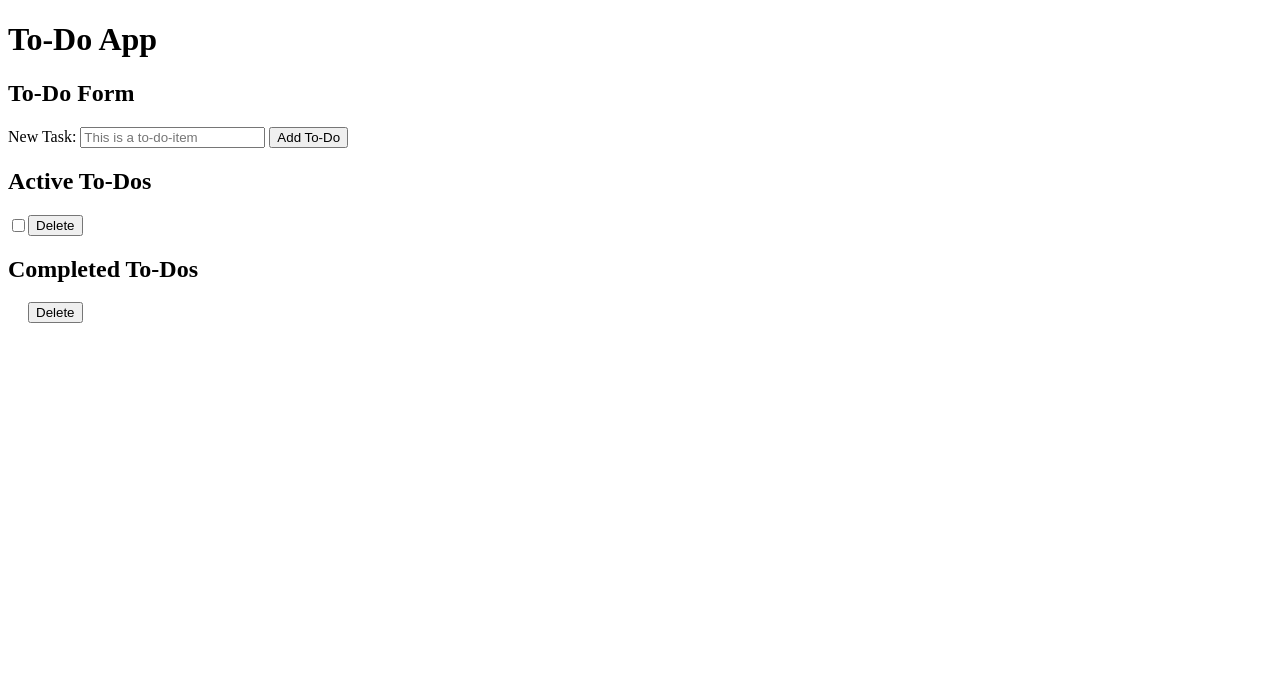
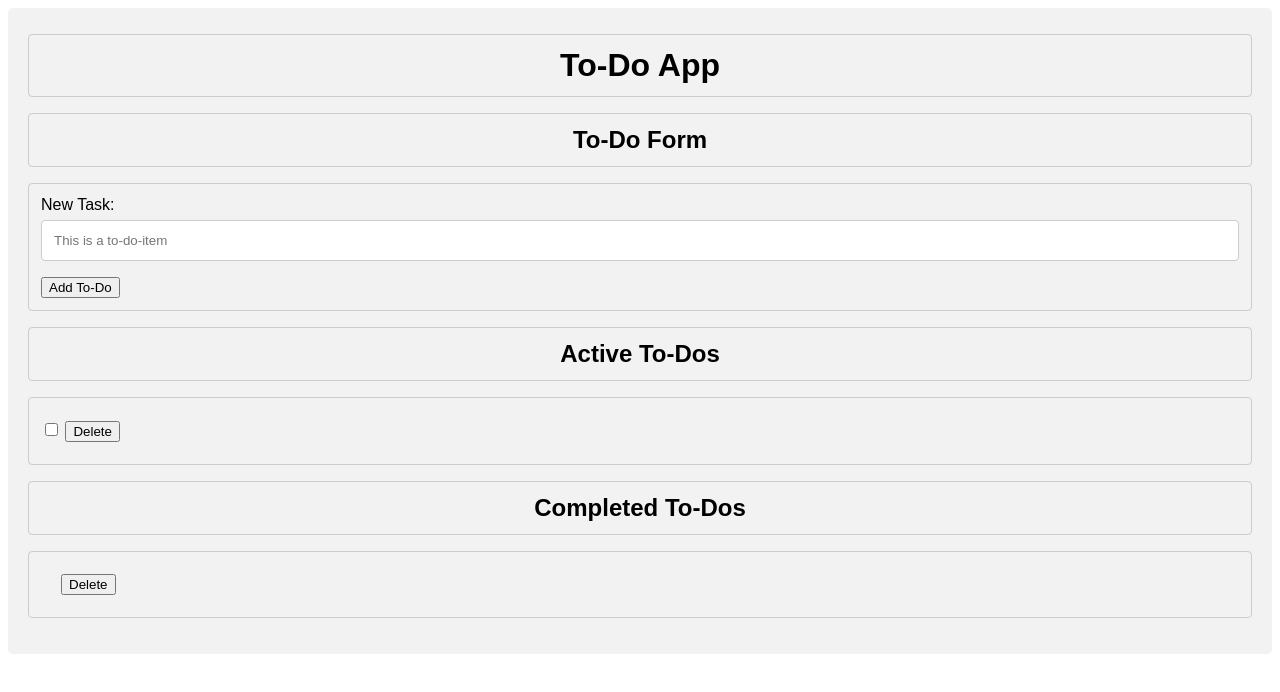
Before and after one commit to shailza85/html-css-js-to-do-list, a plain HTML site: page index.html in a window 1280 px wide. Drawn offline with Linux system fonts and the light colour scheme.

Commit message:
Added event listener.

```diff
--- a/css/style.css
+++ b/css/style.css
@@ -2,30 +2,64 @@
     box-sizing:border-box;
 }
 
-/*body {
+body {font-family: Arial, Helvetica, sans-serif;}
+/*@ link https://www.w3schools.com/howto/tryit.asp?filename=tryhow_css_contact_form*/
+.container {
+    border-radius: 5px;
+    background-color: #f2f2f2;
+    padding: 20px;
+  }
+  input[type=text] {
+    width: 100%;
+    padding: 12px;
+    border: 1px solid #ccc;
+    border-radius: 4px;
+    box-sizing: border-box;
+    margin-top: 6px;
+    margin-bottom: 16px;
+    resize: vertical;
+  }
+.todoform {
+    width: 100%;
+    padding: 12px;
+    border: 1px solid #ccc;
+    border-radius: 4px;
+    box-sizing: border-box;
+    margin-top: 6px;
+    margin-bottom: 16px;
+    resize: vertical;
+}
 
-    display: flex;
-    justify-content: flex-start;
-}*/
-
-.mainForm {
-    width:100%;
+h1,h2{
+    width: 100%;
+    padding: 12px;
+    border: 1px solid #ccc;
+    border-radius: 4px;
+    box-sizing: border-box;
+    margin-top: 6px;
+    margin-bottom: 16px;
+    resize: vertical;
+    text-align: center;
+}
+#addTask, #cTask {
+    width: 100%;
+    padding: 12px;
+    border: 1px solid #ccc;
+    border-radius: 4px;
+    box-sizing: border-box;
+    margin-top: 6px;
+    margin-bottom: 16px;
+    resize: vertical;
 
 }
 
-.listaddtask {
-    width: 100%;
-    display: flex;
-    justify-content: flex-start;
-}
-
-#box1>p {
+/*#box1>p {
     margin:0px;
 }
 
 #compTask>p {
     margin:0px;
-}
+}*/
 
 ul.emptyList {
 
@@ -36,9 +70,9 @@ ul.emptyList {
 }
 ul {
     margin: 10px 0;
-    list-style: circle;
+    list-style: disc;
     padding: 0 20px;
 }
 ul li {
     margin: 5px 0;
-    }
+}
--- a/index.html
+++ b/index.html
@@ -13,35 +13,32 @@
 
 <body>
     <main>
-        <div class="mainForm">
+        <div class="container">
+            <form>
                 <h1>To-Do App</h1>
                 <h2>To-Do Form</h2>
-            <div>
+                <div class= "todoform">
                     <label for="new task">New Task:</label>
                     <input id="newtask" name="newtask" placeholder="This is a to-do-item" type="text">
-                <button type="button" onclick="ButtonClick_InputText();">Add To-Do</button>
+                    <input id="addInput" name="addInput" type="submit" value="Add To-Do">
                 </div>
-            <p id ="listError"></p>
+                <p id="listError"></p>
                 <h2>Active To-Dos</h2>
                 <div id="addTask">
                     <ul class="emptyList">
-                    <li class="listaddtask">
                        <input id="chkbox" name="chkbox" type="checkbox" value="This is a to-do item"
                             onclick="AddTask_List();">
-                        <div id="box1"></div>
                         <input id="deletebutton" name="deletebutton" type="submit" value="Delete">
-                    </li>
                     </ul>
                 </div>
                 <h2>Completed To-Dos</h2>
                 <div id="cTask">
                     <ul>
-                    <li class="listaddtask">
                         <div id="compTask"></div>
                         <input id="deletebutton" name="deletebutton" type="submit" value="Delete">
-                    </li>
                         </ul>
                 </div>
+            </form>
         </div>
     </main>
 </body>
--- a/js/scripts.js
+++ b/js/scripts.js
@@ -3,18 +3,18 @@ const list = document.querySelector("ul");
 const addTask = document.querySelector("chkbox");
 const para = document.querySelector("p");
 const frm = document.querySelector("form");
-const PBox1 = document.querySelector("box1");
+const inputButton = document.getElementById("addInput");
 const comptTask = document.querySelector("compTask");
-const error=document.querySelector("listError");
+const error = document.getElementById("listError");
 
 let inputText;
 let addedText;
 let compPara;
-let listArr=[];
+let listArr = [];
 
 
-
-function ButtonClick_InputText() {
+inputButton.addEventListener("click", function() {
+    //function ButtonClick_InputText() {
 
 
         // @link https://www.w3schools.com/js/js_dates.asp
@@ -23,42 +23,54 @@ function ButtonClick_InputText() {
         var newDate = new Date().toLocaleString();
         var dateTime = newDate;
         let inputText = document.getElementById("newtask").value;
-    addedText = document.getElementById('box1').innerHTML = "<p>" + inputText + " " + "<b>" + "Start:" + "</b>" + " " + dateTime + "</p>";
+        let newItem = document.createElement("li");
+        newItem.innerHTML = inputText + " " + "<b>" + "Start:" + "</b>" + " " + dateTime;
+        list.appendChild(newItem);
+
 
         let inputError = false;
-    if (inputText.value.trim() === "") {
-        error.innerText = "Sorry, please add an item.";
+        if (inputText.trim() === "") {
+            error.innerText = "Sorry, no item is enetered. Please type in to add an item.";
             inputError = true;
         }
 
-    if(listArr.includes(inputText.value.trim().toLowerCase()))
-    {
+        if (listArr.includes(inputText.trim().toLowerCase())) {
             error.innerText = "Sorry, the item already exists.";
             inputError = true;
+
         }
 
-    if(inputText.value.trim() !== "" && !listArr.includes(inputText.value.trim().toLowerCase()))
+        if (inputText.trim() !== "" && !listArr.includes(inputText.trim().toLowerCase()))
 
-    if(!inputError)
-    {
-        error.innerText="";
+            if (!inputError) {
+                error.innerText = "";
 
-        //let newItem =document.createElement("li");
-        //newItem.innerText = inputText.value.trim();
 
-        //listArr.push(inputText.value.trim().toLowerCase());
+                listArr.push(inputText.trim().toLowerCase());
 
-       /* if(list.className === "emptyList")
-        {
+                if (list.className === "emptyList") {
                     list.classList.remove("emptyList");
-            list.children[0].remove();
-        }
-            list.appendChild(newItem);*/
-            inputText.value= "";
-            inputText.focus();
-    }
+                    list.children[2].remove();
+
                 }
 
-function AddTask_List() {
-    cmTask = document.getElementById('compTask').innerHTML = addedText;
+
+
             }
+    //}
+    inputText = "";
+    inputText.focus();
+    event.preventDefault();
+}
+);
+function AddTask_List()
+ {
+
+
+    /*let inputError1 = false;
+    if (list.children[2]===inputText) {
+        error.innerText = "Sorry, duplicate item is enetered. Please add a new item.";
+        inputError1 = true; }*/
+
+    compTask.appendChild(list.children[2]);
+ }
```
Lines whose indentation alone changed are shown as unchanged.
